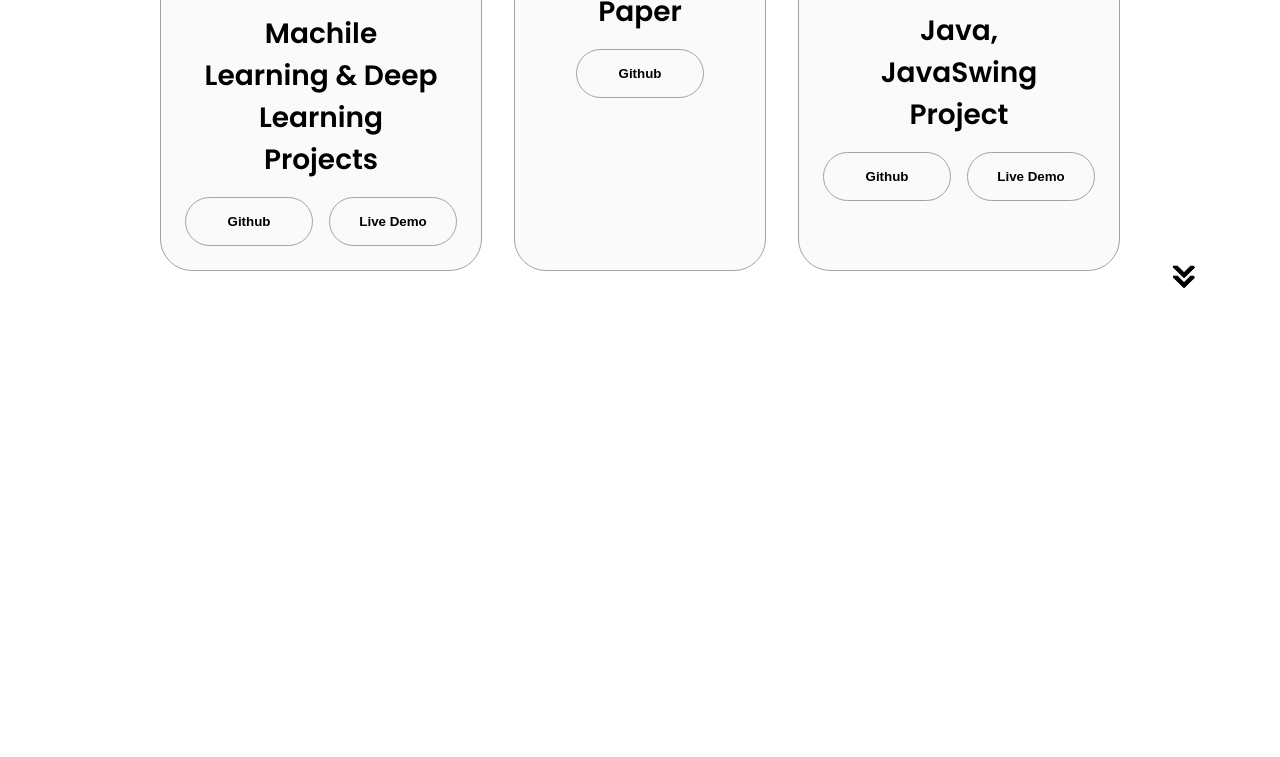
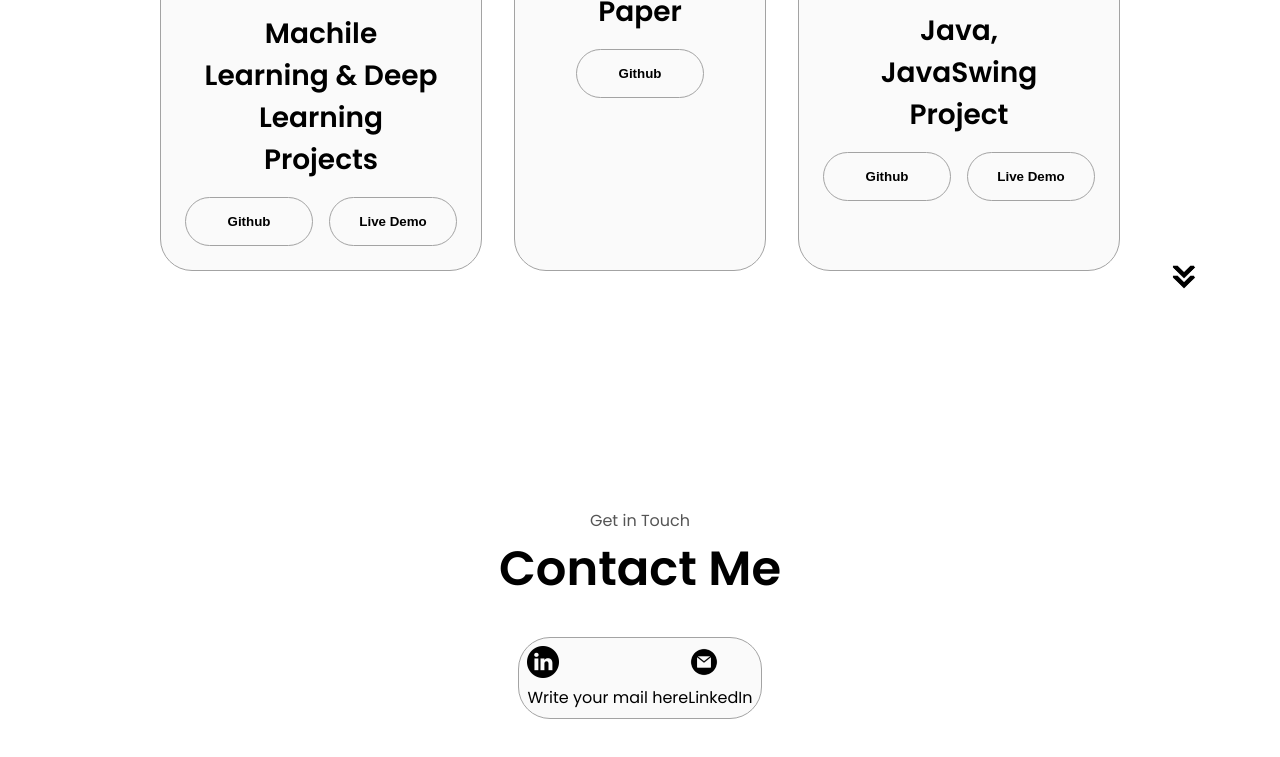
Before and after one commit to zhrafin/personal-portfolio-website, a plain HTML site: page index.html in a window 1280 px wide. Shown: the part 2783-3540 px from the top of the page. Drawn offline with Linux system fonts and the light colour scheme.

Commit message:
small updates

```diff
--- a/index.html
+++ b/index.html
@@ -307,8 +307,19 @@
         alt="Arrow icon" class="icon arrow"
         onclick="location.href='./#projects'"/>
     </section>
-    <section>
-
+    <section id="contact">
+        <p class="section__text__p1">Get in Touch</p>
+        <h1 class="title">Contact Me</h1>
+        <div class="contact-info-upper-container">
+            <div class="contact-info-container">
+                <img src="./assets/assets/linkedin.png" alt="LinkedIn icon" class="icon contct-icon">
+                <p><a href="mailto:rafin452@gmail.com">Write your mail here</a></p>
+            </div>
+            <div class="contact-info-container">
+                <img src="./assets/assets/email.png" alt="Email icon" class="icon contct-icon">
+                <p><a href="https://www.linkedin.com/in/zayeed-hasan-rafin-3ba25a29a/">LinkedIn</a></p>
+            </div>
+        </div>
     </section>
     <script src="script.js"></script>
 </body>
--- a/style.css
+++ b/style.css
@@ -378,3 +378,23 @@ article .icon{
     color: black;
     border-color: rgb(163, 163, 163);
 }
+
+/*Contact*/
+
+#contact{
+    display: flex;
+    justify-content: center;
+    flex-direction: column;
+    height: 70vh;
+}
+
+.contact-info-upper-container{
+    display: flex;
+    justify-content: center;
+    border-radius: 2rem;
+    border: rgb(53, 53, 53) 0.1rem solid;
+    border-color: rgb(163, 163, 163);
+    background: rgb(250, 250, 250);
+    margin: 2rem auto;
+    padding: 0.5rem;
+}
```
